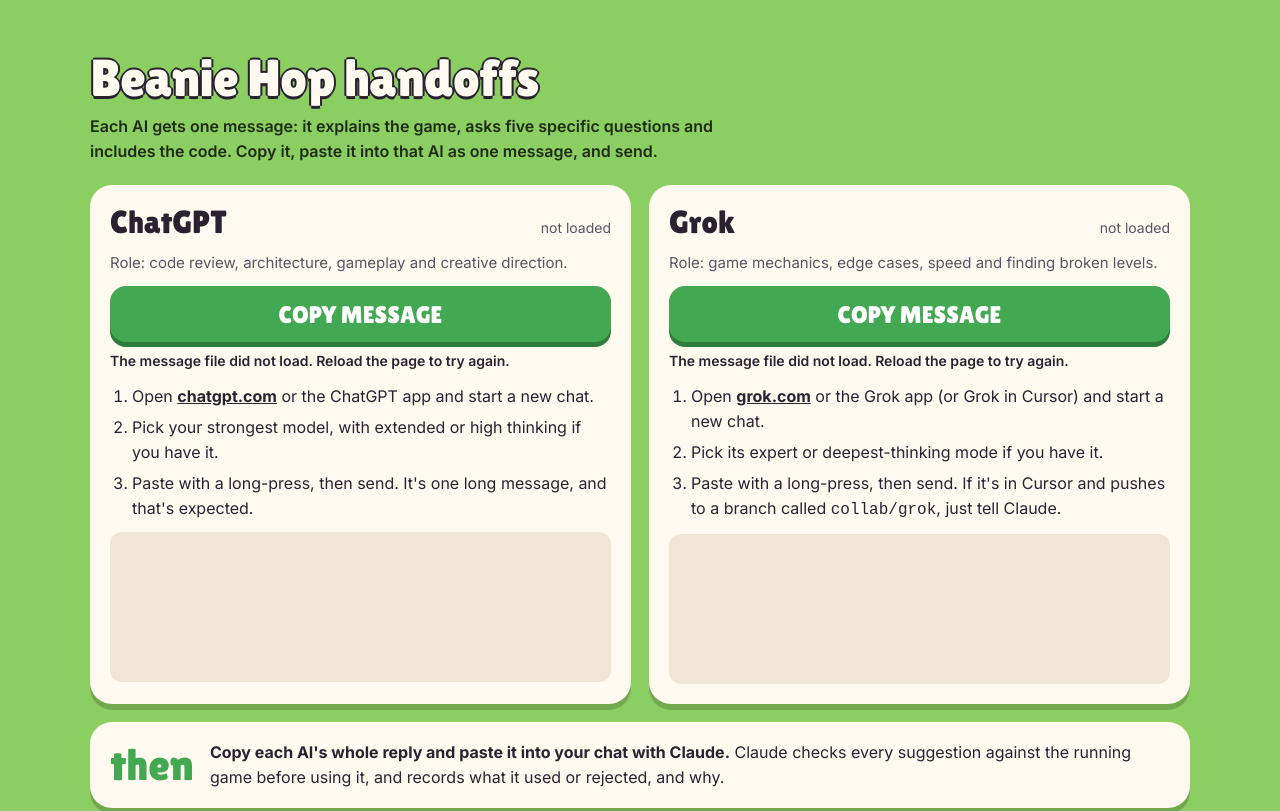
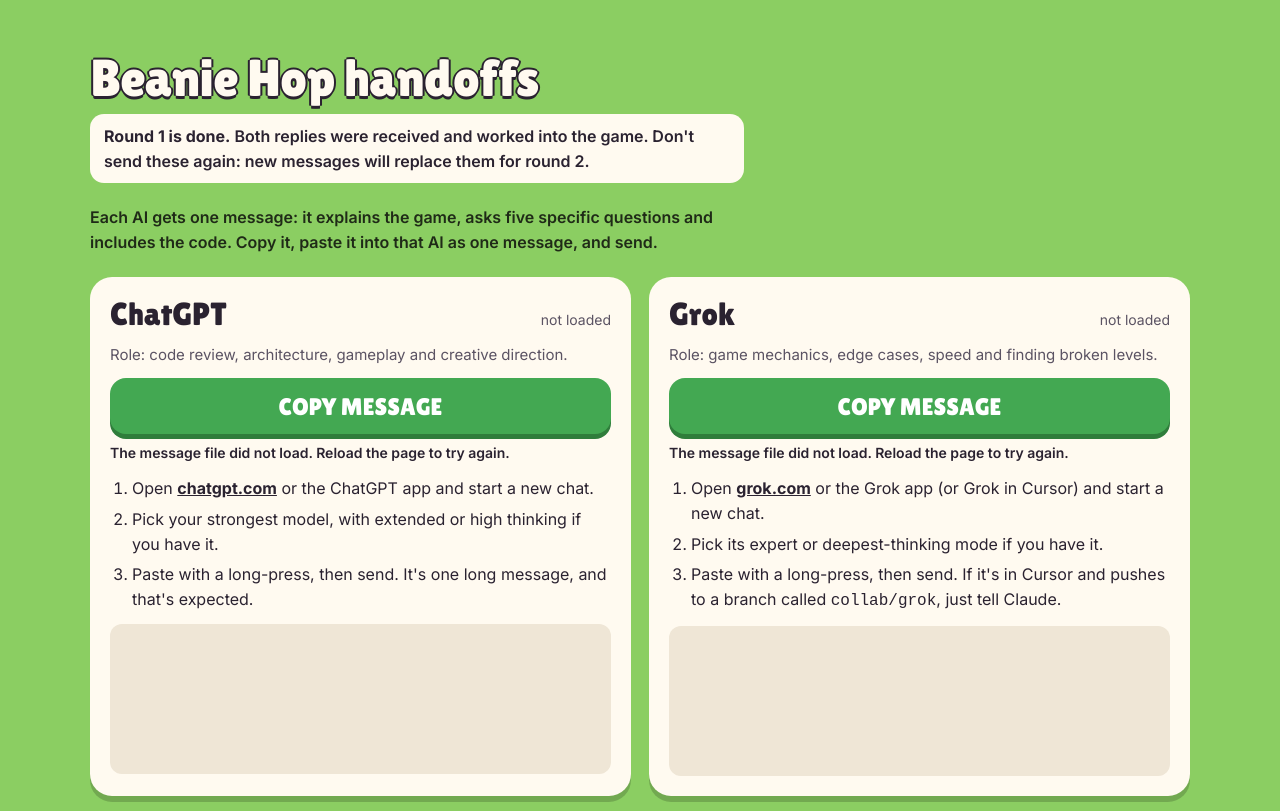
Before and after one commit to pixelgravity79/boom-2, a website: page beanie-hop/collab/handoff-page.html in a window 1280 px wide. Shown: the top 811 px of the page. Drawn offline with Linux system fonts and the light colour scheme; no server answers.

Commit message:
Beanie Hop: mark round 1 done on the handoff page
Co-Authored-By: Claude Opus 5.5 <noreply@anthropic.com>
Claude-Session: https://claude.ai/code/session_0167PeoYoZ7rPbVqK4AgMRnq

```diff
--- a/beanie-hop/collab/handoff-page.html
+++ b/beanie-hop/collab/handoff-page.html
@@ -42,6 +42,7 @@ textarea{width:100%;height:120px;font:13px/1.4 ui-monospace,Menlo,monospace;bord
 
 <div class="band"><div class="wrap">
   <h1>Beanie Hop handoffs</h1>
+  <p class="lede" style="background:var(--card);color:var(--ink);padding:10px 14px;border-radius:14px"><strong>Round 1 is done.</strong> Both replies were received and worked into the game. Don't send these again: new messages will replace them for round 2.</p>
   <p class="lede">Each AI gets one message: it explains the game, asks five specific questions and includes the code. Copy it, paste it into that AI as one message, and send.</p>
 
   <div class="cards">
```
